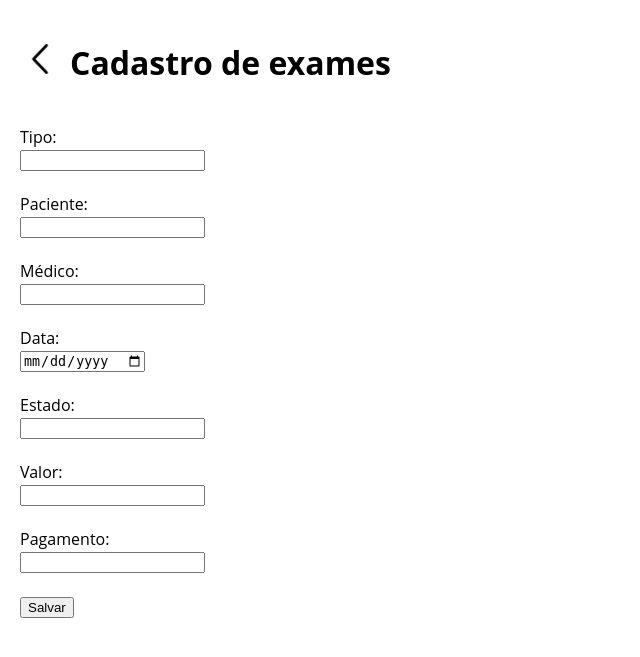
After one commit to Rafa57/PI_3, a Django app: page /exams/add/ in a window 1280 px wide. The commit adds this page. Shown: the top 657 px of the page, without its empty margins (0-640 px from the left). Run offline with Django 5.2, Linux system fonts and the light colour scheme.

```diff
--- a/exams/static/exams/style.css
+++ b/exams/static/exams/style.css
@@ -0,0 +1,28 @@
+body {
+    margin: 20px;
+    font-family: open sans, sans-serif;
+}
+
+header {
+    display: flex;
+    align-items: center;
+    gap: 10px;
+    margin-bottom: 20px;
+}
+
+.head_btn {
+    text-decoration: none;
+    font-size: 28px;
+    color: black;
+    padding: 5px;
+    cursor: pointer;
+}
+
+.back_btn {
+    background-color: #ffffff;
+    border: 0;
+}
+
+.head_btn img {
+    width: 30px;
+}
--- /dev/null
+++ b/exams/templates/exams/add_exam.html
@@ -0,0 +1,80 @@
+<!DOCTYPE html>
+<html lang="pt-br">
+<head>
+    <meta charset="UTF-8">
+    <meta name="viewport" content="width=device-width, initial-scale=1.0">
+    <title>Clínica Vida+</title>
+    {% load static %}
+    <link rel="stylesheet" href=" {% static "exams/style.css" %} ">
+
+    <style>
+        body {
+            margin: 20px;
+            font-family: open sans, sans-serif;
+        }
+
+        header {
+            display: flex;
+            align-items: center;
+            gap: 10px;
+            margin-bottom: 20px;
+        }
+
+        .head_btn {
+            text-decoration: none;
+            font-size: 28px;
+            color: black;
+            padding: 5px;
+            cursor: pointer;
+        }
+
+        .back_btn {
+            background-color: #ffffff;
+            border: 0;
+        }
+
+        .head_btn img {
+            width: 30px;
+        }
+    </style>
+</head>
+<body>
+    <header>
+        <a href="{% url 'exams_list' %}" class="back_btn head_btn">
+            <img src="{% static 'exams/icons/back_icon.png' %}" alt="">
+        </a>
+
+        <h1>Cadastro de exames</h1>
+    </header>
+
+    <section>
+        <form method="POST">
+            {% csrf_token %}
+
+            <label for="e_type">Tipo: </label><br>
+            <input type="text" name="e_type" id="e_type"><br><br>
+
+            <label for="patient">Paciente: </label><br>
+            <input type="text" name="patient" id="patient"><br><br>
+
+            <label for="medic">Médico: </label><br>
+            <input type="text" name="medic" id="medic"><br><br>
+
+            <label for="scdl">Data: </label><br>
+            <input type="date" name="scdl" id="scdl"><br><br>
+
+            <label for="e_status">Estado: </label><br>
+            <input type="text" name="e_status" id="e_status"><br><br>
+
+            <label for="e_value">Valor: </label><br>
+            <input type="number" name="e_value" id="e_value"><br><br>
+
+            <label for="pay_status">Pagamento: </label><br>
+            <input type="text" name="pay_status" id="pay_status"><br><br>
+
+            <button type="submit">Salvar</button>
+
+        </form>
+    </section>
+</body>
+</html>
--- a/exams/urls.py
+++ b/exams/urls.py
@@ -4,4 +4,5 @@ from . import views
 
 urlpatterns = [
     path("", views.exams_list, name='exams_list'),
+    path("add/", views.add_exam, name='add_exam'),
 ]
--- a/exams/views.py
+++ b/exams/views.py
@@ -1,7 +1,8 @@
 from django.shortcuts import render, get_object_or_404, redirect
 from datetime import datetime
+import re
 
-from .models import Exams
+from .models import Exams, Patients, Medics
 
 def exams_list(request):
     exams = Exams.objects.select_related("patient", "medic").all()
@@ -15,12 +16,58 @@ def get_exam(request, id):
         "exam": exam
     })
 
+def verify_form(exam_type, patient, medic, scheduled_exam, exam_status, exam_value, pay_status):
+
+    if not exam_type not in dict(Exams.EXAM_TYPES):
+        return "Tipo de exame inválido ou não fazemos esse tipo de exame."
+
+    if not Patients.objects.filter(id=patient.id).exists():
+        return "Paciente inválido"
+
+    if not Medics.objects.filter(id=medic.id).exists():
+        return "Médico inválido"
+
+    if not isinstance(scheduled_exam, datetime):
+        return "Data agendada inválida"
+
+    now = datetime.now()
+    if scheduled_exam < now:
+        return "A data agendada não pode estar no passado"
+
+    if exam_status not in dict(Exams.STATUS_CHOICES):
+        return "Status inválido"
+
+    try:
+        exam_value = float(exam_value)
+        if exam_value < 0:
+            return "O valor não pode ser negativo"
+    except:
+        return "Valor do exame inválido"
+
+    if pay_status not in dict(Exams.PAYMENT_STATUS):
+        return "Status de pagamento inválido."
+
+    return None
+
 def add_exam(request):
-    succes = False
+    success = False
     error = None
 
     if request.method == 'POST':
         e_type = request.POST.get("e_type")
         patient = request.POST.get("patient")
         medic = request.POST.get("medic")
-        schl_e = request.POST.get("")
+        scdl = request.POST.get("scdl")
+        e_status = request.POST.get("e_status")
+        e_value = request.POST.get("e_value")
+        pay_status = request.POST.get("pay_status")
+
+        error = verify_form(e_type, patient, medic, scdl, e_status, e_value, pay_status)
+
+        if not error:
+            Exams.create_exam(e_type, patient, medic, scdl, e_status, e_value, pay_status)
+            success = True
+
+    return render(request, "exams/add_exam.html", {
+        "error": error, "success": success
+    })
```
Also changed, not shown: exams/templates/exams/add_axam.html (deleted, +0 -15 lines), exams/templates/exams/exams_list.html (+40 -1 lines), exams/static/exams/icons/back_icon.png (added), exams/static/exams/icons/home_icon.png (added).
